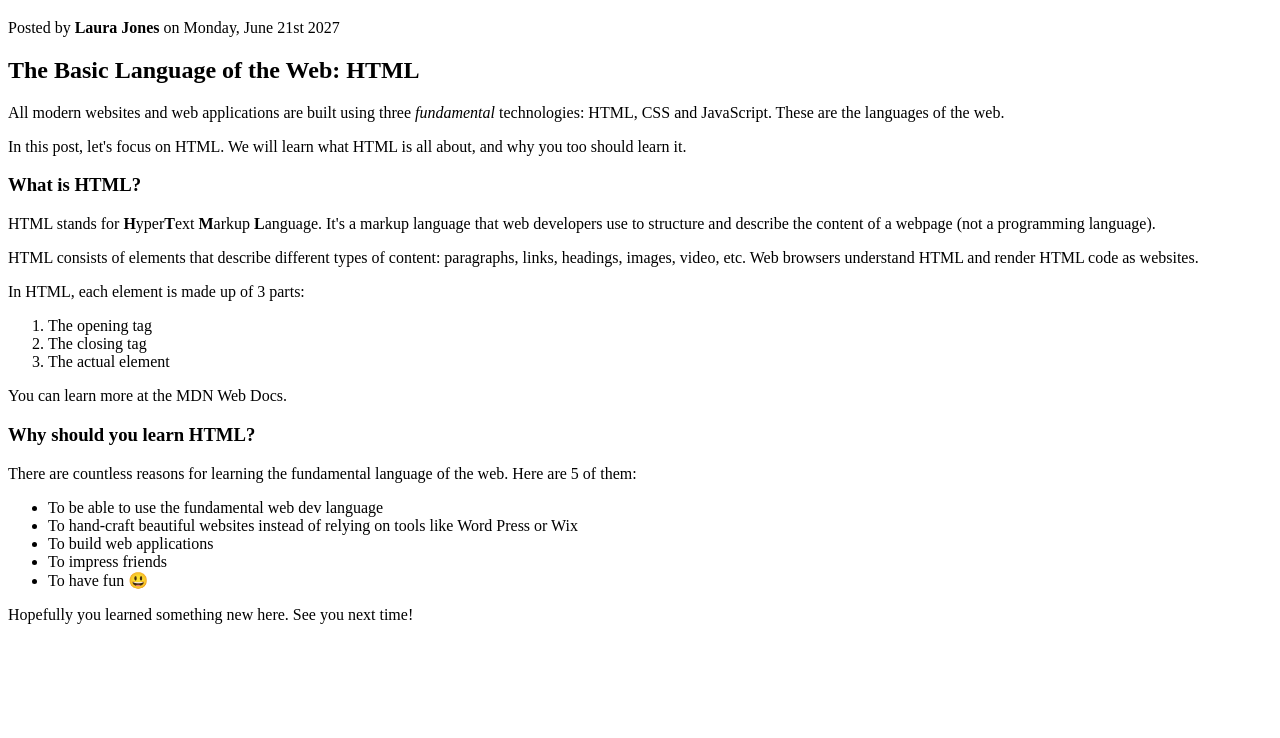
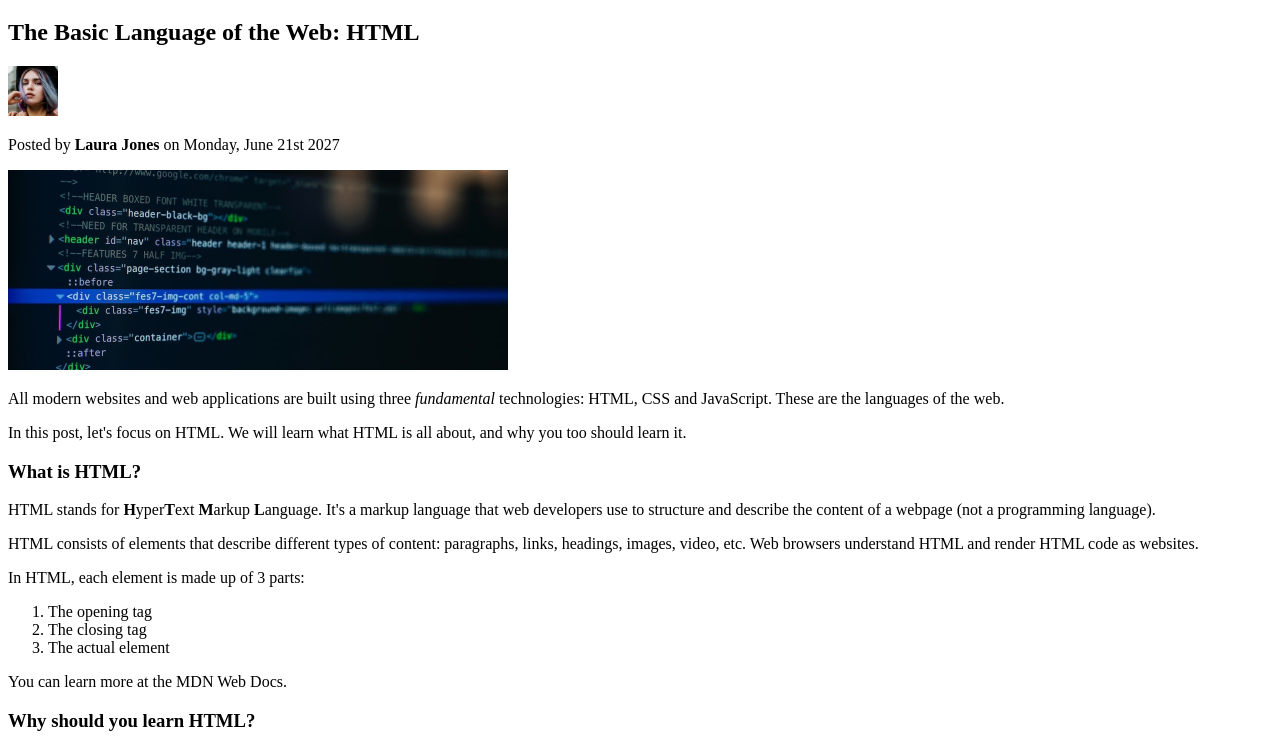
Before and after one commit to tnkr-repos/html-learner, a website: page index.html in a window 1280 px wide. Shown: the part 62-800 px from the top of the page. Drawn offline with Linux system fonts and the light colour scheme.

Commit message:
Images and Attributes in HTML

```diff
--- a/index.html
+++ b/index.html
@@ -12,8 +12,15 @@
   </head>
   <body>
     <h1>📘 The Code Magazine</h1>
+    <h2>The Basic Language of the Web: HTML</h2>
+    <img
+      alt="Laura Jones selfie"
+      height="50"
+      src="public/laura-jones.jpg"
+      width="50"
+    />
     <p>Posted by <strong>Laura Jones</strong> on Monday, June 21st 2027</p>
-    <h2>The Basic Language of the Web: HTML</h2>
+    <img alt="HTML Code on Screen" src="public/post-img.jpg" width="500" />
     <p>
       All modern websites and web applications are built using three
       <em>fundamental</em>
```
Also changed, not shown: public/laura-jones.jpg (added), public/post-img.jpg (added).
